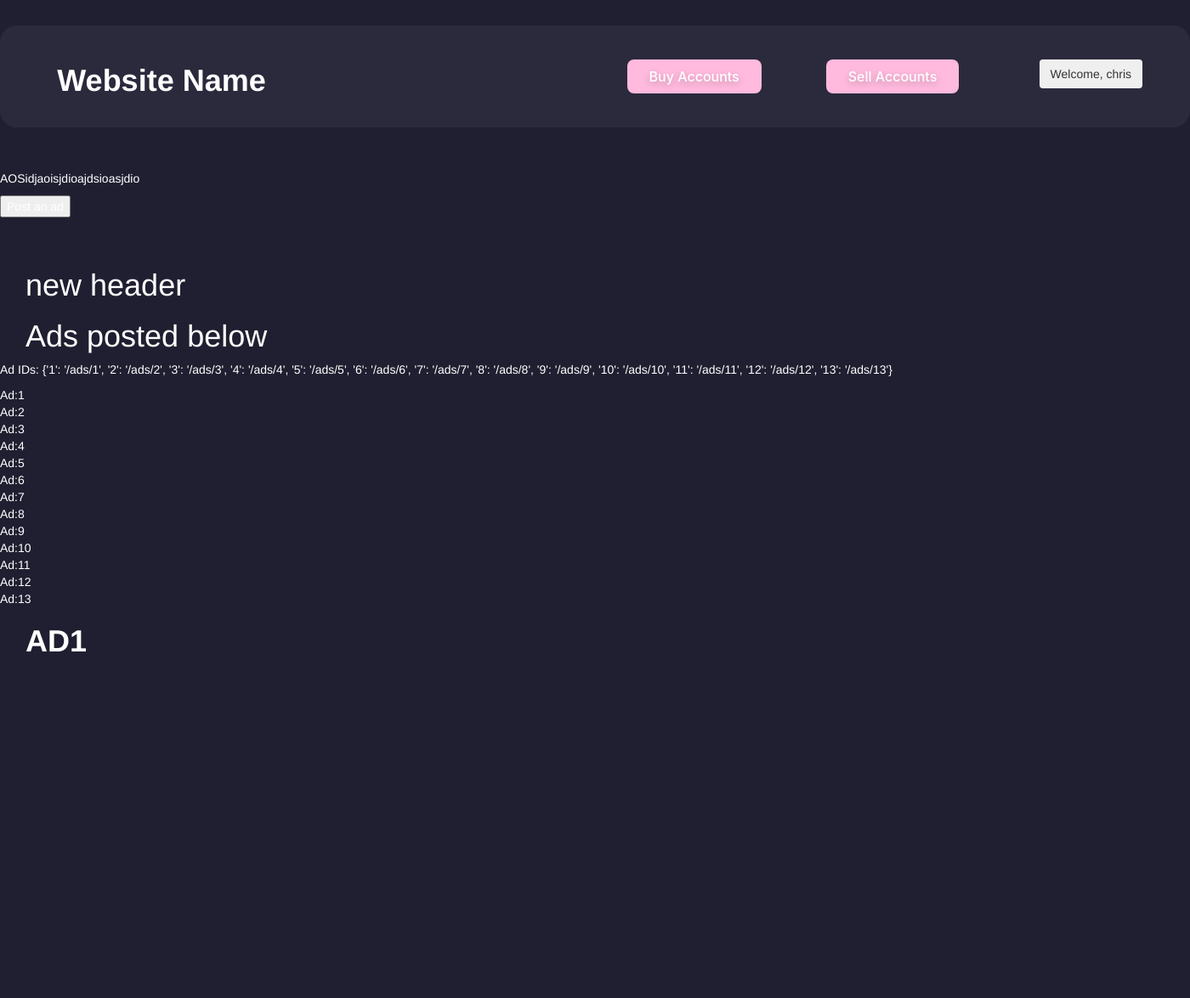
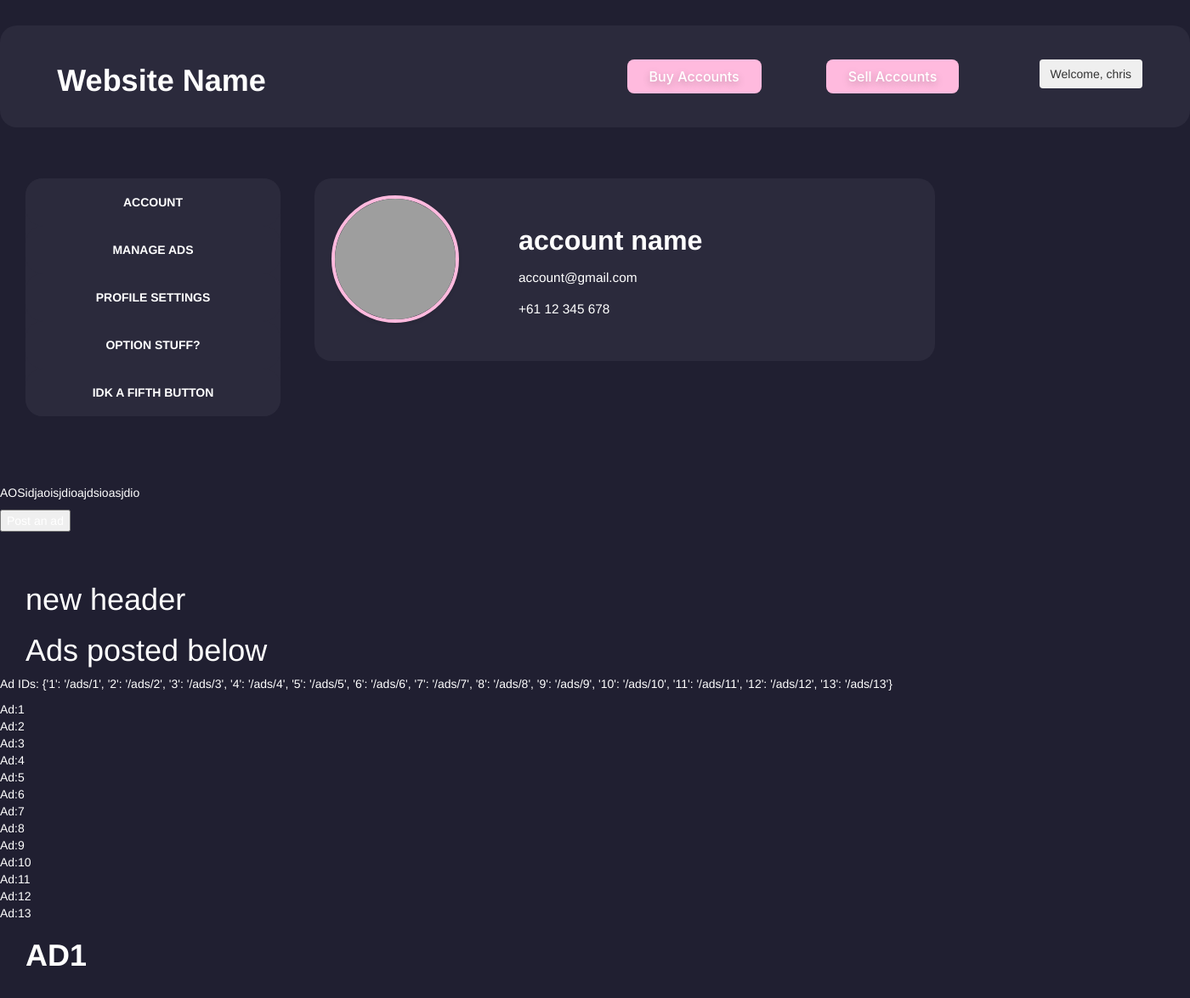
Before and after one commit to Mishibla/CITS3403-GroupProject, a Flask app: page /account in a window 1400 px wide. Shown: the whole page at 85% size. Before the commit the page ends 767 px from the top, so only its background shows below. Run offline with Flask 3, Linux system fonts and the light colour scheme; a user stored in the database is signed in; some libraries are stand-ins or nearby versions; grey boxes are pictures that could not be loaded.

Commit message:
Added flask run into the accounts page

```diff
--- a/app/static/custom_buttons.css
+++ b/app/static/custom_buttons.css
@@ -152,3 +152,66 @@
       padding: 0 2.6rem;
     }
 }
+
+.custom_button3 {
+  appearance: none;
+  background-color: #2b2a3c;
+  border-width: 0;
+  box-sizing: border-box;
+  color: #000000;
+  cursor: pointer;
+  display: inline-block;
+  font-family: Clarkson,Helvetica,sans-serif;
+  font-size: 14px;
+  font-weight: 500;
+  letter-spacing: 0;
+  line-height: 1em;
+  margin: 0;
+  opacity: 1;
+  outline: 0;
+  padding: 1.5em 2.2em;
+  position: relative;
+  text-align: center;
+  text-decoration: none;
+  text-rendering: geometricprecision;
+  text-transform: uppercase;
+  transition: opacity 300ms cubic-bezier(.694, 0, 0.335, 1),background-color 100ms cubic-bezier(.694, 0, 0.335, 1),color 100ms cubic-bezier(.694, 0, 0.335, 1);
+  user-select: none;
+  -webkit-user-select: none;
+  touch-action: manipulation;
+  vertical-align: baseline;
+  white-space: nowrap;
+  color: white;
+  font-weight: bold;
+  width: 100%;
+  border-radius: 20px;
+}
+
+.custom_button3:before {
+  animation: opacityFallbackOut .5s step-end forwards;
+  backface-visibility: hidden;
+  background-color: #392e45;
+  clip-path: polygon(-1% 0, 0 0, -25% 100%, -1% 100%);
+  content: "";
+  height: 100%;
+  left: 0;
+  position: absolute;
+  top: 0;
+  transform: translateZ(0);
+  transition: clip-path .5s cubic-bezier(.165, 0.84, 0.44, 1), -webkit-clip-path .5s cubic-bezier(.165, 0.84, 0.44, 1);
+  width: 100%;
+}
+
+.custom_button3:hover:before {
+  animation: opacityFallbackIn 0s step-start forwards;
+  clip-path: polygon(0 0, 101% 0, 101% 101%, 0 101%);
+}
+
+.custom_button3:after {
+  background-color: #FFFFFF;
+}
+
+.custom_button3 span {
+  z-index: 1;
+  position: relative;
+}
--- a/app/templates/accountpage.html
+++ b/app/templates/accountpage.html
@@ -2,6 +2,33 @@
 {% extends "base.html" %}
 
 {% block content %}
+
+<div class="content_container">
+    <div class="flex-layout">
+        <div class="option-container">
+            <div class="top-button">
+                <button class="custom_button3" role="button"><span class="text">account</span></button>
+            </div>
+            <button class="custom_button3" role="button"><span class="text">manage ads</span></button>
+            <button class="custom_button3" role="button"><span class="text">profile settings</span></button>
+            <button class="custom_button3" role="button"><span class="text">option stuff?</span></button>
+            <div class="bottom-button">
+                <button class="custom_button3" role="button"><span class="text">idk a fifth button</span></button>
+            </div>
+        </div>
+        <div class="account-container">
+            <div class="flex-layout">
+                <div class="profile-picture"><img src="https://oyster.ignimgs.com/mediawiki/apis.ign.com/avatar-the-last-airbender/b/b0/Aang_img.jpg?width=325"></div>
+                <div class="profile-info">
+                    <div class="profile-name">account name</div>
+                    <div class="email">account@gmail.com</div>
+                    <div class="phone-number">+61 12 345 678</div>
+                </div>
+            </div>
+        </div>
+    </div>
+</div>
+
 <br>
 <div>
     <p>AOSidjaoisjdioajdsioasjdio</p>
--- a/app/templates/base.html
+++ b/app/templates/base.html
@@ -13,6 +13,7 @@
     <link rel="stylesheet" type="text/css" href="{{ url_for('static', filename='loginpage.css') }}">
     <link rel="stylesheet" type="text/css" href="{{ url_for('static', filename='custom_buttons.css') }}">
     <link rel="stylesheet" type="text/css" href="{{ url_for('static', filename='Sellpage.css') }}">
+    <link rel="stylesheet" type="text/css" href="{{ url_for('static', filename='accountpage.css') }}">
     <script src="https://maxcdn.bootstrapcdn.com/bootstrap/3.4.0/js/bootstrap.min.js"></script>
     <script src="https://cdn.jsdelivr.net/npm/bootstrap@5.3.3/dist/js/bootstrap.bundle.min.js" integrity="sha384-YvpcrYf0tY3lHB60NNkmXc5s9fDVZLESaAA55NDzOxhy9GkcIdslK1eN7N6jIeHz" crossorigin="anonymous"></script>
     <script src="https://code.jquery.com/jquery-3.6.0.min.js" integrity="sha384-vtXRMe3mGCbOeY7l30aIg8H9p3GdeSe4IFlP6G8JMa7o7lXvnz3GFKzPxzJdPfGK" crossorigin="anonymous"></script>
```
Also changed, not shown: app/static/staticaccountpage.css (added, +134 -0 lines), app/static/accountpage.css (renamed from app/templates/staticaccountpage.css), app/static/staticaccountpage.html (renamed from app/templates/staticaccountpage.html).
